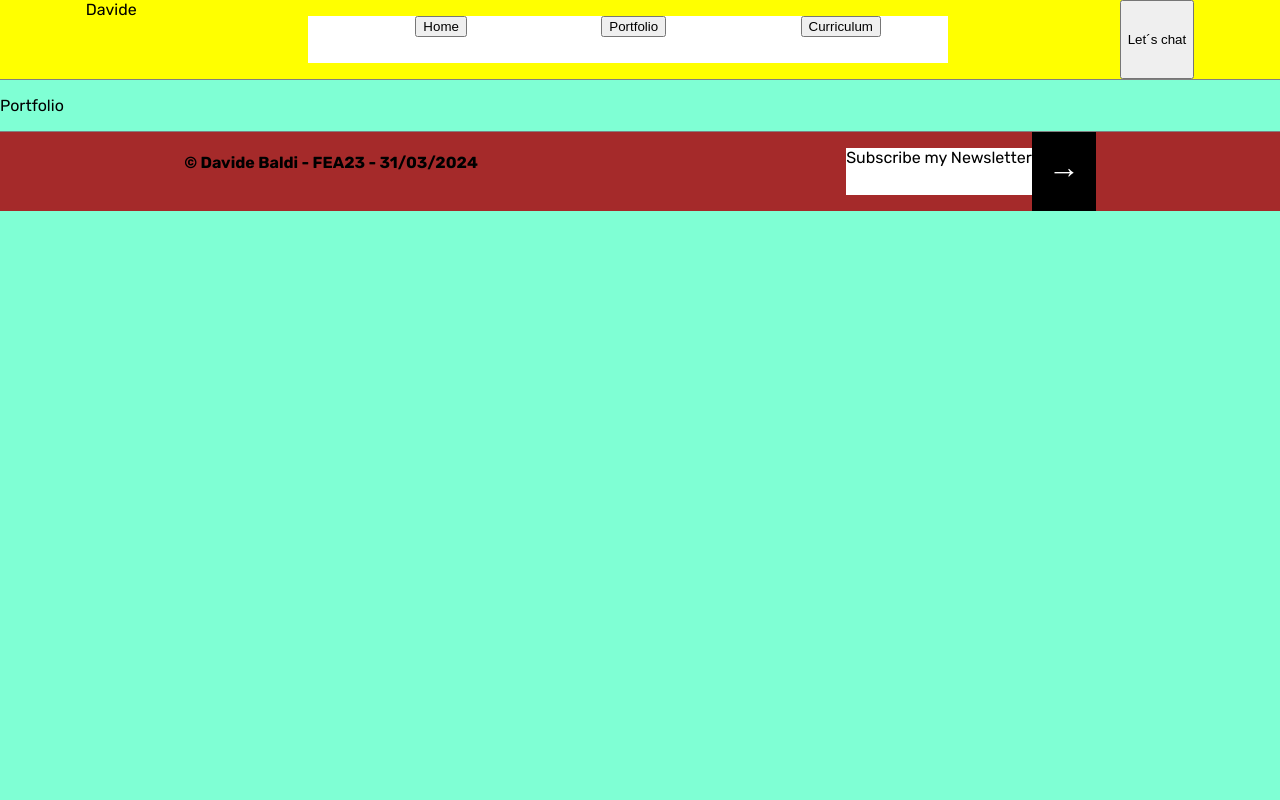
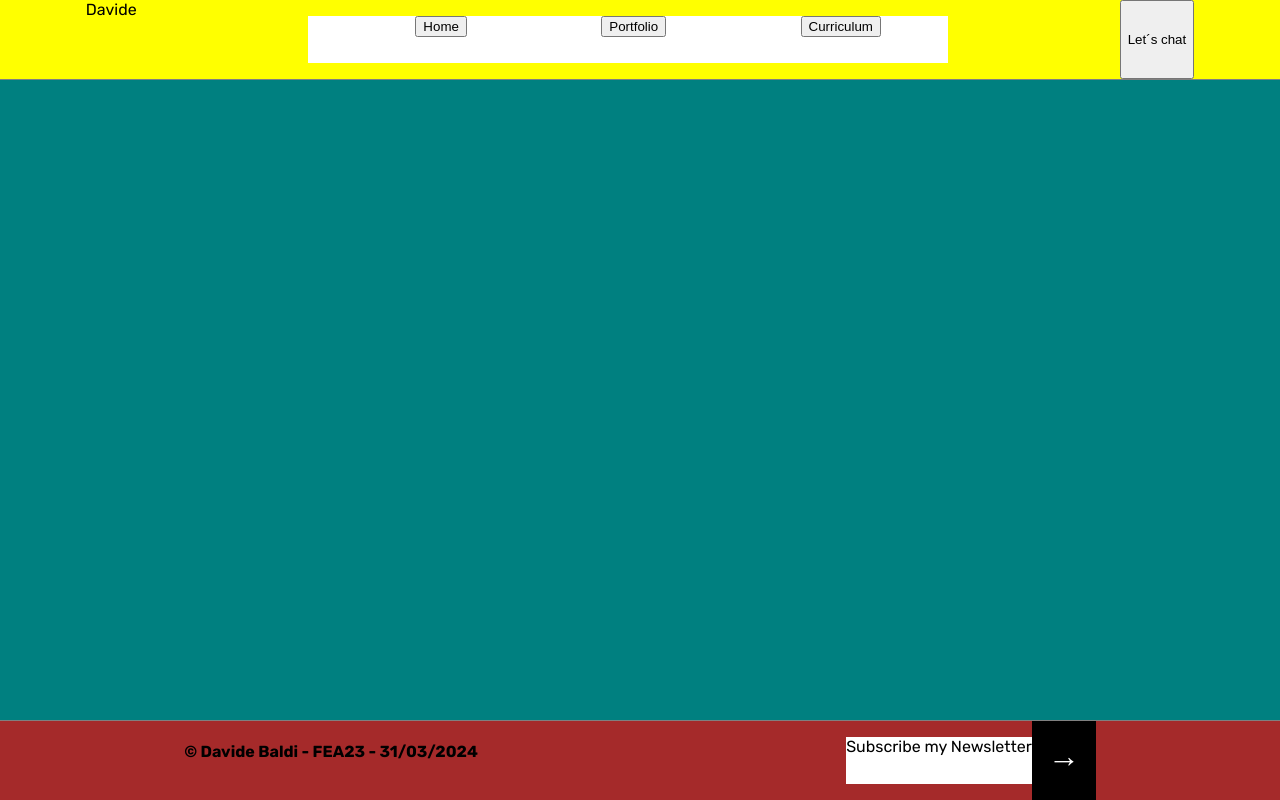
Before and after one commit to indiano881/portfolio-holder, a React (Vite) app: page / in a window 1280 px wide. Both pictures are taken after a click on the button "Portfolio". Built offline with nearby package versions, Linux system fonts and the light colour scheme.

Commit message:
other 2 pages created

```diff
--- a/src/App.jsx
+++ b/src/App.jsx
@@ -2,19 +2,22 @@ import { useState } from "react";
 import "./global.css";
 import Header from "./components/Header"
 import MainContent from "./components/MainContent";
+import Portfolio from "./components/Portfolio";
+import Curriculum from "./components/Curriculum";
 import Footer from "./components/Footer";
-import ButtonMenu from "./components/ButtonMenu";
+
+
 
 
 function App() {
-  const [page, setPage] = useState("Portfolio");  {/*setPage needs to go to child header */}
+  const [page, setPage] = useState("Home");  {/*setPage needs to go to child header */}
 
   return (
     <>
       <Header changePage={setPage}/>
         {(page && page==="Home") && <MainContent />}
-        {(page && page==="Portfolio") && <p>Portfolio </p>}
-        {(page && page==="Curriculum") && <p>Curriculum </p>}
+        {(page && page==="Portfolio") && <Portfolio />}
+        {(page && page==="Curriculum") && <Curriculum />}
 
       <Footer />
     </>
--- /dev/null
+++ b/src/components/Curriculum/curriculum.module.css
@@ -0,0 +1,5 @@
+.curriculumContainer {
+    background-color: violet;
+    flex-grow: 1;
+
+}
--- /dev/null
+++ b/src/components/Curriculum/index.jsx
@@ -0,0 +1,14 @@
+import styles from "./curriculum.module.css"
+import { getImageURL } from "../../utils/functions";
+
+const Curriculum = () => {
+    return (
+        <div className={styles.curriculumContainer}>
+           <img src={getImageURL("davide.png")} alt="Davide" width="40%" />
+
+
+        </div>
+    )
+}
+
+export default Curriculum;
--- /dev/null
+++ b/src/components/Portfolio/index.jsx
@@ -0,0 +1,13 @@
+import styles from "./portfolio.module.css"
+
+const Portfolio = () => {
+    return (
+        <div className={styles.portfolioContainer}>
+            {/**inserire cards */}
+
+
+        </div>
+    )
+}
+
+export default Portfolio;
--- /dev/null
+++ b/src/components/Portfolio/portfolio.module.css
@@ -0,0 +1,4 @@
+.portfolioContainer {
+    background-color: teal;
+    flex-grow: 1;
+}
```
